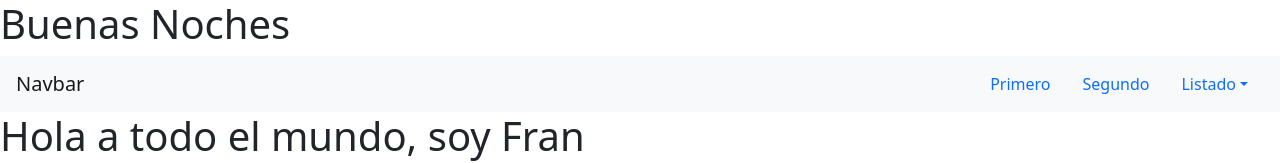
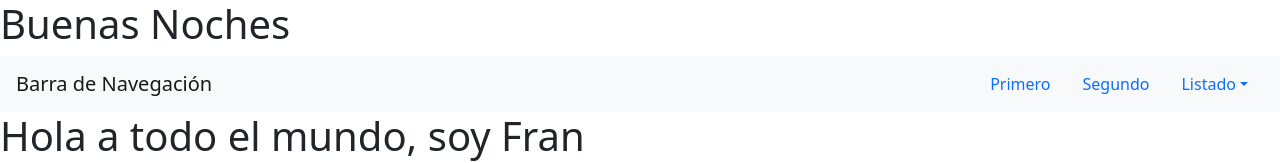
Before and after one commit to Haplee/PaginaWebHaplee, a plain HTML site: page index.html in a window 1280 px wide. Shown: the top 163 px of the page. Drawn offline with nearby package versions, Linux system fonts and the light colour scheme.

Commit message:
Update index.html

```diff
--- a/index.html
+++ b/index.html
@@ -19,7 +19,7 @@
     <script src="https://cdn.jsdelivr.net/npm/bootstrap@5.1.3/dist/js/bootstrap.bundle.min.js" integrity="sha384-ka7Sk0Gln4gmtz2MlQnikT1wXgYsOg+OMhuP+IlRH9sENBO0LRn5q+8nbTov4+1p" crossorigin="anonymous"></script>
     <main>
       <nav id="navbar-example2" class="navbar navbar-light bg-light px-3">
-        <a class="navbar-brand" href="#">Navbar</a>
+        <a class="navbar-brand" href="#">Barra de Navegación</a>
         <ul class="nav nav-pills">
           <li class="nav-item">
             <a class="nav-link" href="#scrollspyHeading1">Primero</a>
```
